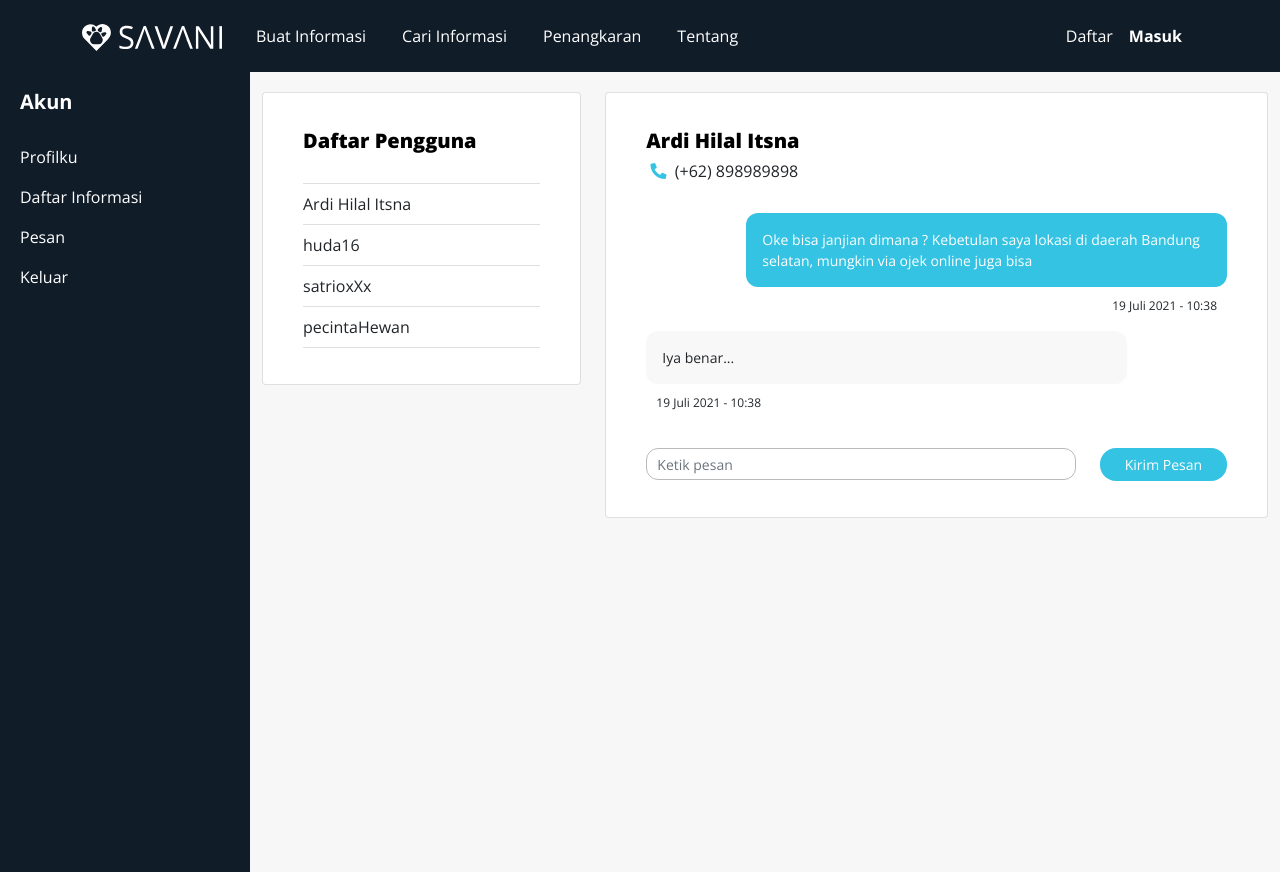
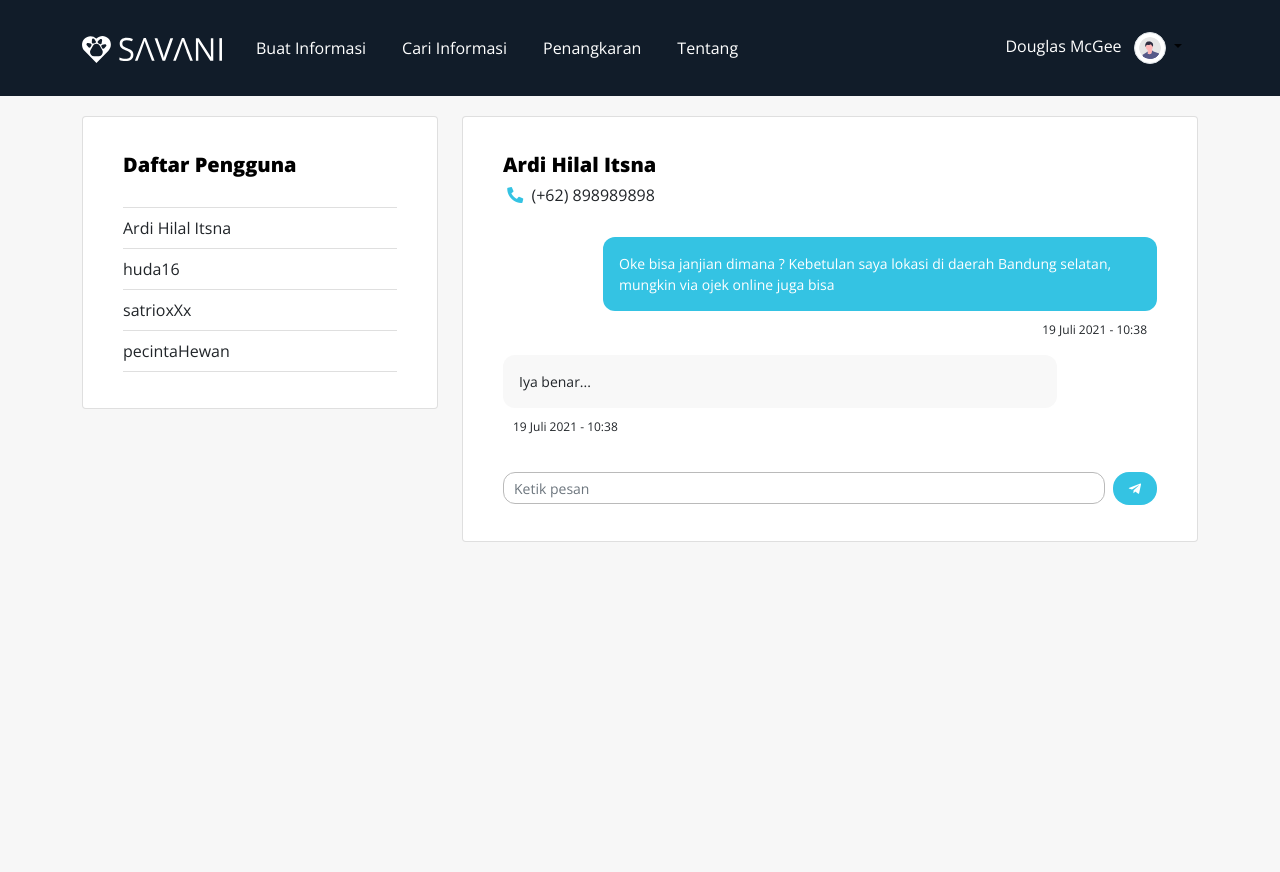
Before and after one commit to huda16/huda16.github.io, a plain HTML site: page chat.html in a window 1280 px wide. After the commit the page ends 800 px from the top, so only its background shows below. Drawn offline with nearby package versions, Linux system fonts and the light colour scheme; some packages are replaced by stand-ins of ours; a script that the page names is missing.

Commit message:
update chat

```diff
--- a/chat.html
+++ b/chat.html
@@ -30,59 +30,72 @@
 </head>
 
 <body style="background: rgb(247,247,247);">
-    <nav class="navbar navbar-light navbar-expand-md navigation-clean-button" style="background: rgb(17,28,41);">
-        <div class="container"><a class="navbar-brand" href="#"
-                style="font-family: 'Open Sans', sans-serif;color: #ffffff;"><img src="assets/img/Logo.svg"
-                    style="width: 140px;"></a><button data-bs-toggle="collapse" class="navbar-toggler"
-                data-bs-target="#navcol-1"><span class="visually-hidden">Toggle navigation</span><span
-                    class="navbar-toggler-icon"></span></button>
+    <nav class="navbar sticky-top navbar-light navbar-expand-lg navigation-clean-button bg-first">
+        <div class="container">
+            <a class="navbar-brand text-white" href="./index.html">
+                <img src="assets/img/Logo.svg" width="140px">
+            </a>
+            <button data-bs-toggle="collapse" class="navbar-toggler" data-bs-target="#navcol-1">
+                <span class="visually-hidden">Toggle navigation</span>
+                <span class="navbar-toggler-icon btn-close-white"></span>
+            </button>
             <div class="collapse navbar-collapse" id="navcol-1">
                 <ul class="navbar-nav me-auto">
-                    <li class="nav-item"><a class="nav-link" href="#"
-                            style="font-family: 'Open Sans', sans-serif;color: #ffffff;font-size: 16px;">Buat
-                            Informasi</a></li>
-                    <li class="nav-item"><a class="nav-link" href="#"
-                            style="font-family: 'Open Sans', sans-serif;color: #ffffff;font-size: 16px;">Cari
-                            Informasi</a></li>
-                    <li class="nav-item"><a class="nav-link" href="#"
-                            style="font-family: 'Open Sans', sans-serif;color: #ffffff;font-size: 16px;">Penangkaran</a>
+                    <li class="nav-item">
+                        <a class="nav-link text-white font-16" href="./buat.html">Buat Informasi</a>
                     </li>
-                    <li class="nav-item"><a class="nav-link" href="#"
-                            style="font-family: 'Open Sans', sans-serif;color: #ffffff;font-size: 16px;">Tentang</a>
+                    <li class="nav-item">
+                        <a class="nav-link text-white font-16" href="./pencarian.html">Cari Informasi</a>
                     </li>
-                </ul><span class="navbar-text actions"> <a class="login" href="#"
-                        style="font-family: 'Open Sans', sans-serif;color: rgb(255,255,255);font-size: 16px;">Daftar</a><a
-                        class="login" href="#"
-                        style="font-family: 'Open Sans', sans-serif;color: rgb(255,255,255);font-weight: 700;font-size: 16px;">Masuk</a></span>
+                    <li class="nav-item">
+                        <a class="nav-link text-white font-16" href="./penangkaran.html">Penangkaran</a>
+                    </li>
+                    <li class="nav-item">
+                        <a class="nav-link text-white font-16" href="./index.html#tentang">Tentang</a>
+                    </li>
+                </ul>
+                <span class="navbar-text actions nav-item dropdown no-arrow">
+                    <a class="nav-link dropdown-toggle" href="#" id="userDropdown" role="button"
+                        data-bs-toggle="dropdown" aria-haspopup="true" aria-expanded="false">
+                        <span class="me-2 text-white">Douglas McGee</span>
+                        <img class="img-thumbnail rounded-circle d-none d-lg-inline small"
+                            src="assets/img/undraw_profile.svg" width="32px">
+                    </a>
+                    <!-- Dropdown - User Information -->
+                    <div class="dropdown-menu shadow animated--grow-in" aria-labelledby="userDropdown">
+                        <a class="dropdown-item" href="./profil.html">
+                            <i class="fas fa-user fa-sm fa-fw mr-2 text-gray-400"></i>
+                            Profilku
+                        </a>
+                        <a class="dropdown-item" href="./detail.html">
+                            <i class="fas fa-cogs fa-sm fa-fw mr-2 text-gray-400"></i>
+                            Daftar Informasi
+                        </a>
+                        <a class="dropdown-item" href="./chat.html">
+                            <i class="fas fa-list fa-sm fa-fw mr-2 text-gray-400"></i>
+                            Pesan
+                        </a>
+                        <div class="dropdown-divider"></div>
+                        <a class="dropdown-item" href="#" data-toggle="modal" data-target="#logoutModal">
+                            <i class="fas fa-sign-out-alt fa-sm fa-fw mr-2 text-gray-400"></i>
+                            Logout
+                        </a>
+                    </div>
+                </span>
             </div>
         </div>
     </nav>
-    <div id="wrapper">
-        <div id="sidebar-wrapper"
-            style="background: #111c29;position: absolute;font-family: 'Open Sans', sans-serif;margin-top: 0px;">
-            <ul class="sidebar-nav">
-                <li class="sidebar-brand"> <a href="#"
-                        style="font-family: 'Open Sans', sans-serif;font-weight: 700;color: rgb(255,255,255);font-size: 20px;">Akun</a>
-                </li>
-                <li> <a href="#" style="font-family: 'Open Sans', sans-serif;color: rgb(255,255,255);">Profilku</a></li>
-                <li> <a href="#" style="font-family: 'Open Sans', sans-serif;color: rgb(255,255,255);">Daftar
-                        Informasi</a></li>
-                <li> <a href="#" style="font-family: 'Open Sans', sans-serif;color: rgb(255,255,255);">Pesan</a></li>
-                <li> <a href="#" style="font-family: 'Open Sans', sans-serif;color: rgb(255,255,255);">Keluar</a></li>
-            </ul>
-        </div>
-        <div class="page-content-wrapper">
+
     <div class="container">
         <div class="row">
-                    <div class="col col-4">
+            <div class="col-sm-12 col-md-12 col-lg-4">
                 <div class="card" style="margin-top: 20px;">
                     <div class="row"
                         style="padding-right: 40px;padding-left: 40px;padding-top: 36px;padding-bottom: 36px;">
                         <div class="col col-12">
                             <h1
                                 style="font-family: 'Open Sans', sans-serif;font-weight: 800;color: rgb(0,0,0);font-size: 20px;margin-bottom: 30px;">
-                                        Daftar Pengguna<br></h1><a class="list-group-item list-group-item-action"
-                                        href="#"
+                                Daftar Pengguna<br></h1><a class="list-group-item list-group-item-action" href="#"
                                 style="font-family: 'Open Sans', sans-serif;background: rgb(255,255,255);margin-bottom: 0px;border-right-width: 0px;border-left-width: 0px;padding-left: 0px;">Ardi
                                 Hilal Itsna</a><a class="list-group-item list-group-item-action" href="#"
                                 style="font-family: 'Open Sans', sans-serif;background: rgb(255,255,255);margin-bottom: 0px;border-right-width: 0px;border-left-width: 0px;padding-left: 0px;">huda16</a><a
@@ -94,11 +107,11 @@
                     </div>
                 </div>
             </div>
-                    <div class="col">
+            <div class="col-sm-12 col-md-12 col-lg-8">
                 <div class="card" style="margin-top: 20px;">
                     <div class="row"
                         style="padding-right: 40px;padding-left: 40px;padding-top: 36px;padding-bottom: 36px;">
-                                <div class="col col-12" style="margin-bottom: 30px;">
+                        <div class="col-sm-12 col-md-12 col-lg-12" style="margin-bottom: 30px;">
                             <h1
                                 style="font-family: 'Open Sans', sans-serif;font-weight: 800;color: rgb(0,0,0);font-size: 20px;margin-bottom: 6px;">
                                 Ardi Hilal Itsna<br></h1><span
@@ -106,7 +119,7 @@
                                     class="fas fa-phone-alt" style="color: #34c3e3;"></i>&nbsp; (+62)
                                 898989898</span>
                         </div>
-                                <div class="col col-12">
+                        <div class="col-sm-12 col-md-12 col-lg-12">
                             <div class="card" style="margin-bottom: 0px;border-width: 0px;">
                                 <div class="card-body"
                                     style="font-family: 'Open Sans', sans-serif;background: #34c3e3;margin-left: 100px;border-radius: 12px;">
@@ -119,7 +132,7 @@
                                 style="font-family: 'Open Sans', sans-serif;font-size: 12px;margin-left: 0px;margin-top: 10px;margin-right: 10px;">
                                 19 Juli 2021 - 10:38</p>
                         </div>
-                                <div class="col col-12">
+                        <div class="col-sm-12 col-md-12 col-lg-12">
                             <div class="card" style="margin-bottom: 0px;border-width: 0px;">
                                 <div class="card-body"
                                     style="font-family: 'Open Sans', sans-serif;background: #f8f8f8;margin-right: 100px;border-radius: 12px;">
@@ -130,23 +143,25 @@
                                 style="font-family: 'Open Sans', sans-serif;font-size: 12px;margin-left: 10px;margin-top: 10px;">
                                 19 Juli 2021 - 10:38</p>
                         </div>
-                                <div class="col col-9" style="margin-top: 20px;">
-                                    <form><input class="form-control w-100" type="text"
-                                            style="margin-top: 0px;height: 32px;border-radius: 12px;border-color: rgb(186,186,186);padding-left: 10px;margin-left: 0px;font-family: 'Open Sans', sans-serif;color: rgb(33, 37, 41);width: 350px;font-size: 14px;"
-                                            placeholder="Ketik pesan"></form>
+                        <div class="col-sm-12 col-md-12 col-lg-12" style="margin-top: 20px;">
+                            <form>
+                                <div class="input-group">
+                                    <input class="form-control" type="text"
+                                        style="margin-top: 0px;height: 32px;border-radius: 12px;border-color: rgb(186,186,186);padding-left: 10px;margin-left: 0px;font-family: 'Open Sans', sans-serif;color: rgb(33, 37, 41);font-size: 14px;"
+                                        placeholder="Ketik pesan">
+                                    <button class="btn btn-primary ms-2 px-3" data-bss-hover-animate="pulse"
+                                        type="submit"
+                                        style="background: #34c3e3;border-radius: 16px;font-size: 14px;border-width: 0px;"><i
+                                            class="fab fa-telegram-plane"></i></button>
                                 </div>
-                                <div class="col col-3" style="margin-top: 20px;"><button
-                                        class="btn btn-primary d-block w-100" data-bss-hover-animate="pulse"
-                                        type="submit"
-                                        style="background: #34c3e3;border-radius: 16px;font-family: 'Open Sans', sans-serif;font-size: 14px;border-width: 0px;">Kirim
-                                        Pesan</button></div>
+                            </form>
                         </div>
                     </div>
                 </div>
             </div>
         </div>
     </div>
-    </div>
+
     <script src="assets/bootstrap/js/bootstrap.min.js"></script>
     <script src="assets/js/bs-init.js"></script>
     <script src="https://cdnjs.cloudflare.com/ajax/libs/jquery.nicescroll/3.7.6/jquery.nicescroll.min.js"></script>
```
Also changed, not shown: detail.html (+0 -1 lines), pencarian.html (+2 -1 lines). Lines whose indentation alone changed are shown as unchanged.
